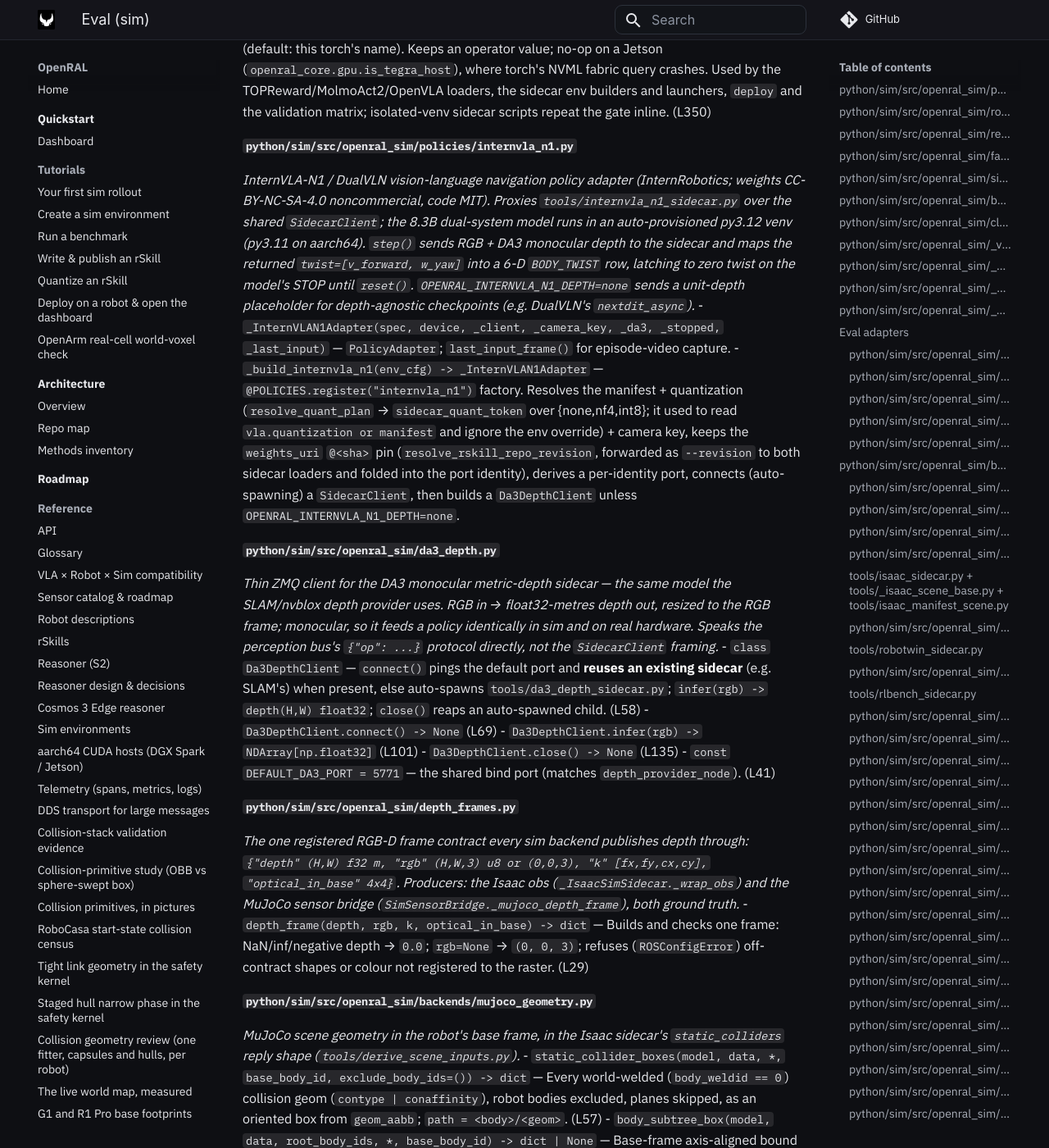
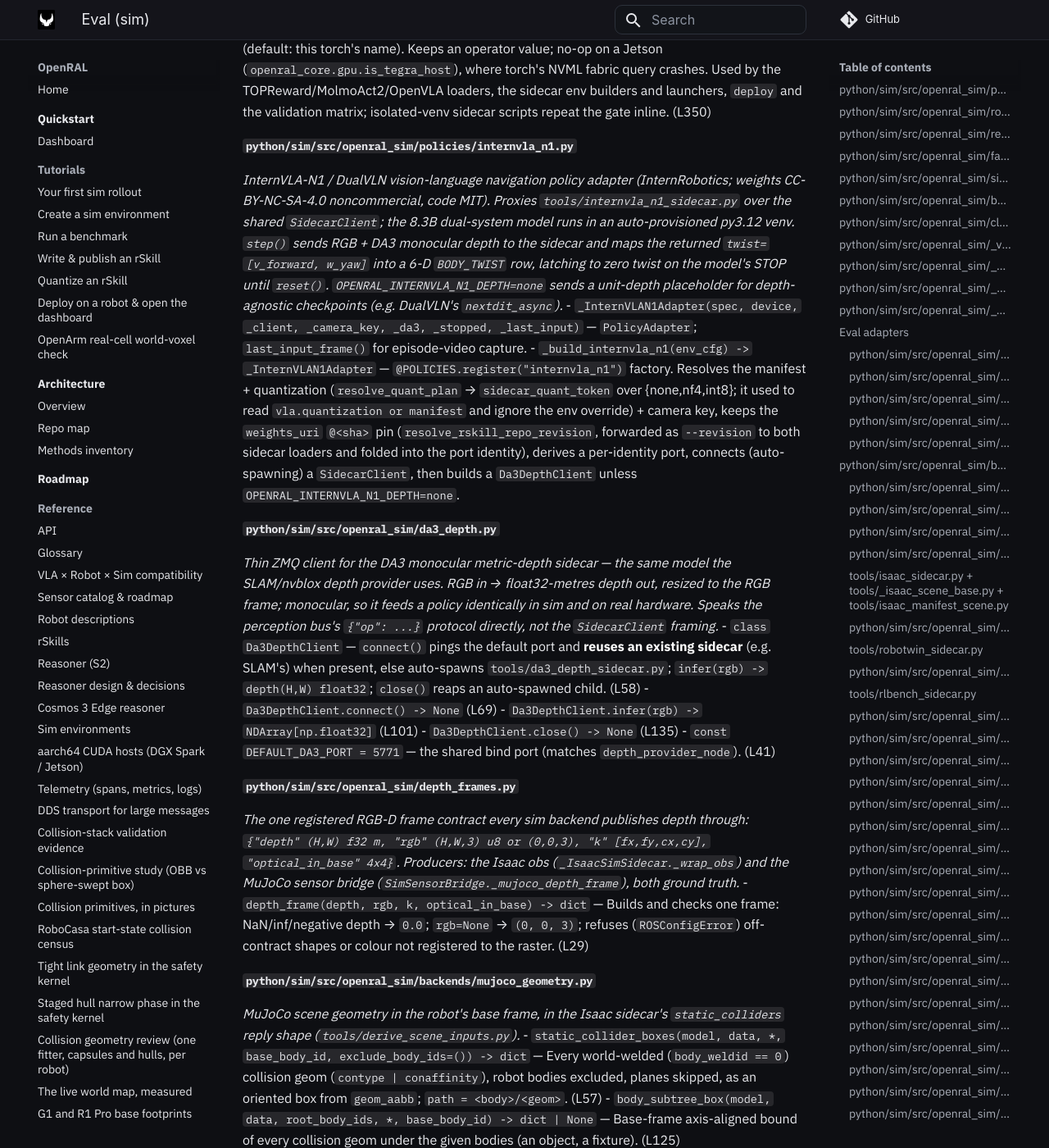
Before and after one commit to OpenRAL/openral, an MkDocs documentation site: the page built from docs/methods/07-eval-sim.md, in a window 1280 px wide and 1400 px high, scrolled down 63252 px. Shown: the whole window at 82% size. Built offline with MkDocs 1.6.1 and Material for MkDocs 9.7.7, drawn with Linux system fonts in a browser that asks for light colours; comment, search, counter and statistics services are not loaded; some of the changed text lies outside the part shown.

Commit message:
build(sim): InternVLA-N1 sidecar on Python 3.12 on aarch64 too
Jetson Thor ran the py3.12 sidecar (NF4 through Pro, 6.08 GB, System-1
and System-2) on 2026-10-28, so the aarch64 py3.11 branch goes.

Co-Authored-By: Claude Opus 5.5 <noreply@anthropic.com>
Claude-Session: https://claude.ai/code/session_01UBL88saV6j5XSmjtmJS5Mu
Signed-off-by: Adrian <adrianllopart@gmail.com>

```diff
--- a/docs/methods/07-eval-sim.md
+++ b/docs/methods/07-eval-sim.md
@@ -875,7 +875,7 @@ _Shared boot scaffolding for the out-of-process `rldx` VLA sidecar (a GR00T-N1.5
 - `default_expandable_segments(env=None, *, var=None) -> None` — The one place OpenRAL turns the CUDA allocator's `expandable_segments:True` on: in this process (`env=None`, before the first CUDA allocation) or in a child's `env` dict, under `var` (default: this torch's name). Keeps an operator value; no-op on a Jetson (`openral_core.gpu.is_tegra_host`), where torch's NVML fabric query crashes. Used by the TOPReward/MolmoAct2/OpenVLA loaders, the sidecar env builders and launchers, `deploy` and the validation matrix; isolated-venv sidecar scripts repeat the gate inline. (L350)
 
 #### `python/sim/src/openral_sim/policies/internvla_n1.py`
-_InternVLA-N1 / DualVLN vision-language navigation policy adapter (InternRobotics; weights CC-BY-NC-SA-4.0 noncommercial, code MIT). Proxies `tools/internvla_n1_sidecar.py` over the shared `SidecarClient`; the 8.3B dual-system model runs in an auto-provisioned py3.12 venv (py3.11 on aarch64). `step()` sends RGB + DA3 monocular depth to the sidecar and maps the returned `twist=[v_forward, w_yaw]` into a 6-D `BODY_TWIST` row, latching to zero twist on the model's STOP until `reset()`. `OPENRAL_INTERNVLA_N1_DEPTH=none` sends a unit-depth placeholder for depth-agnostic checkpoints (e.g. DualVLN's `nextdit_async`)._
+_InternVLA-N1 / DualVLN vision-language navigation policy adapter (InternRobotics; weights CC-BY-NC-SA-4.0 noncommercial, code MIT). Proxies `tools/internvla_n1_sidecar.py` over the shared `SidecarClient`; the 8.3B dual-system model runs in an auto-provisioned py3.12 venv. `step()` sends RGB + DA3 monocular depth to the sidecar and maps the returned `twist=[v_forward, w_yaw]` into a 6-D `BODY_TWIST` row, latching to zero twist on the model's STOP until `reset()`. `OPENRAL_INTERNVLA_N1_DEPTH=none` sends a unit-depth placeholder for depth-agnostic checkpoints (e.g. DualVLN's `nextdit_async`)._
 - `_InternVLAN1Adapter(spec, device, _client, _camera_key, _da3, _stopped, _last_input)` — `PolicyAdapter`; `last_input_frame()` for episode-video capture.
 - `_build_internvla_n1(env_cfg) -> _InternVLAN1Adapter` — `@POLICIES.register("internvla_n1")` factory. Resolves the manifest + quantization (`resolve_quant_plan` → `sidecar_quant_token` over {none,nf4,int8}; it used to read `vla.quantization or manifest` and ignore the env override) + camera key, keeps the `weights_uri` `@<sha>` pin (`resolve_rskill_repo_revision`, forwarded as `--revision` to both sidecar loaders and folded into the port identity), derives a per-identity port, connects (auto-spawning) a `SidecarClient`, then builds a `Da3DepthClient` unless `OPENRAL_INTERNVLA_N1_DEPTH=none`.
 
@@ -897,7 +897,7 @@ _MuJoCo scene geometry in the robot's base frame, in the Isaac sidecar's `static
 - `body_subtree_box(model, data, root_body_ids, *, base_body_id) -> dict | None` — Base-frame axis-aligned bound of every collision geom under the given bodies (an object, a fixture). (L125)
 
 #### `tools/internvla_n1_sidecar.py` + `tools/_internvla_n1_server.py`
-_Boot helper + server for the InternVLA-N1 nav sidecar, companion to `openral_sim.policies.internvla_n1`._ The launcher provisions a py3.12 venv, py3.11 on aarch64 (clones `InternRobotics/InternNav`, installs the inference-only pin set, no flash-attn), then execs the server. The server loads the checkpoint with quantization-aware `from_pretrained` (NF4 on the Qwen backbone; the NavDP head, memory encoder and RGB QFormer left bf16) and answers the same ZMQ+msgpack protocol as other sidecars; refuses an all-zero depth frame.
+_Boot helper + server for the InternVLA-N1 nav sidecar, companion to `openral_sim.policies.internvla_n1`._ The launcher provisions a py3.12 venv (clones `InternRobotics/InternNav`, installs the inference-only pin set, no flash-attn), then execs the server. The server loads the checkpoint with quantization-aware `from_pretrained` (NF4 on the Qwen backbone; the NavDP head, memory encoder and RGB QFormer left bf16) and answers the same ZMQ+msgpack protocol as other sidecars; refuses an all-zero depth frame.
 - `discrete_action_to_twist(actions, *, forward_mps, turn_radps) -> (v, w, stop)` (server) — pure VLN-CE discrete-action → base-twist mapping; unit-tested in `tests/unit/test_internvla_n1_action_mapping.py`.
 - `main() -> int` (both) — sidecar: `run_sidecar(..., family="internvla_n1")`; server: argparse (`--model/--host/--port/--quantization/--resize/--num-history/--plan-step-gap/--forward-mps/--turn-radps/--work-dir`) + the ZMQ serve loop.
 
```
Also changed, not shown: docs/reference/vla_compatibility.md (+1 -1 lines), rskills/rskill-internvla_n1-mobile_base-vln-nf4/README.md (+1 -1 lines), 2 other files.
